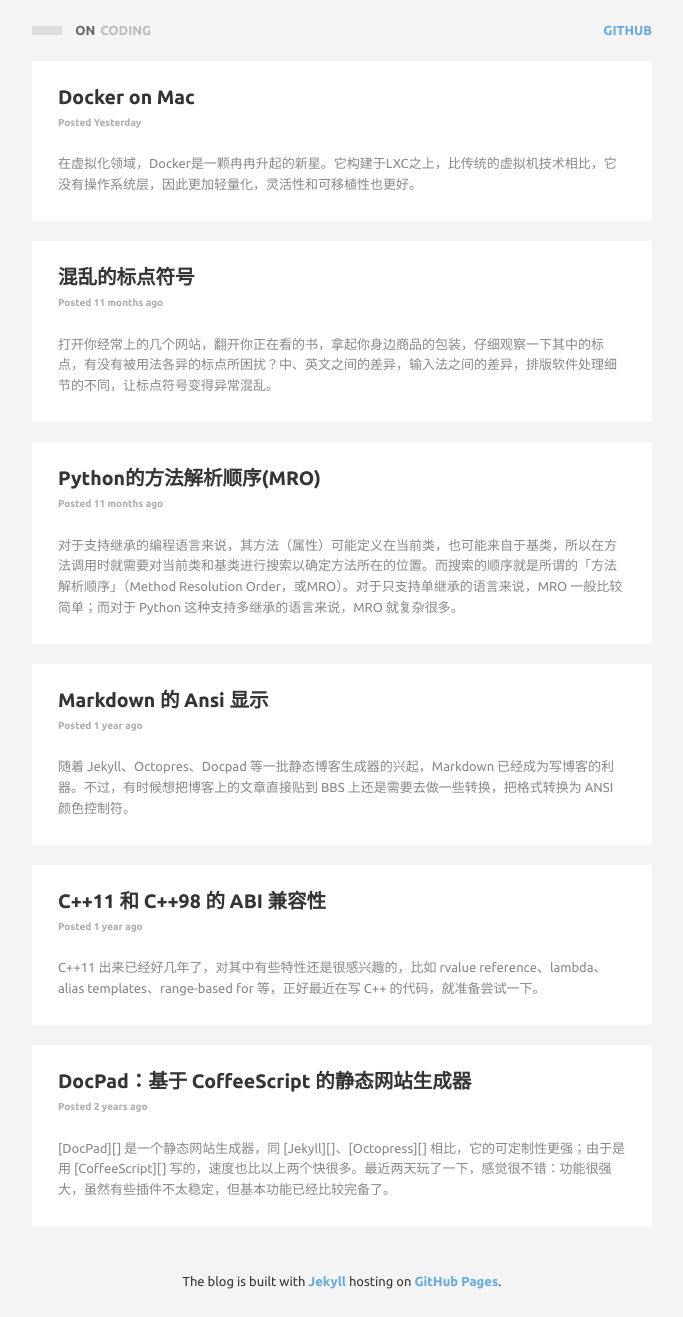
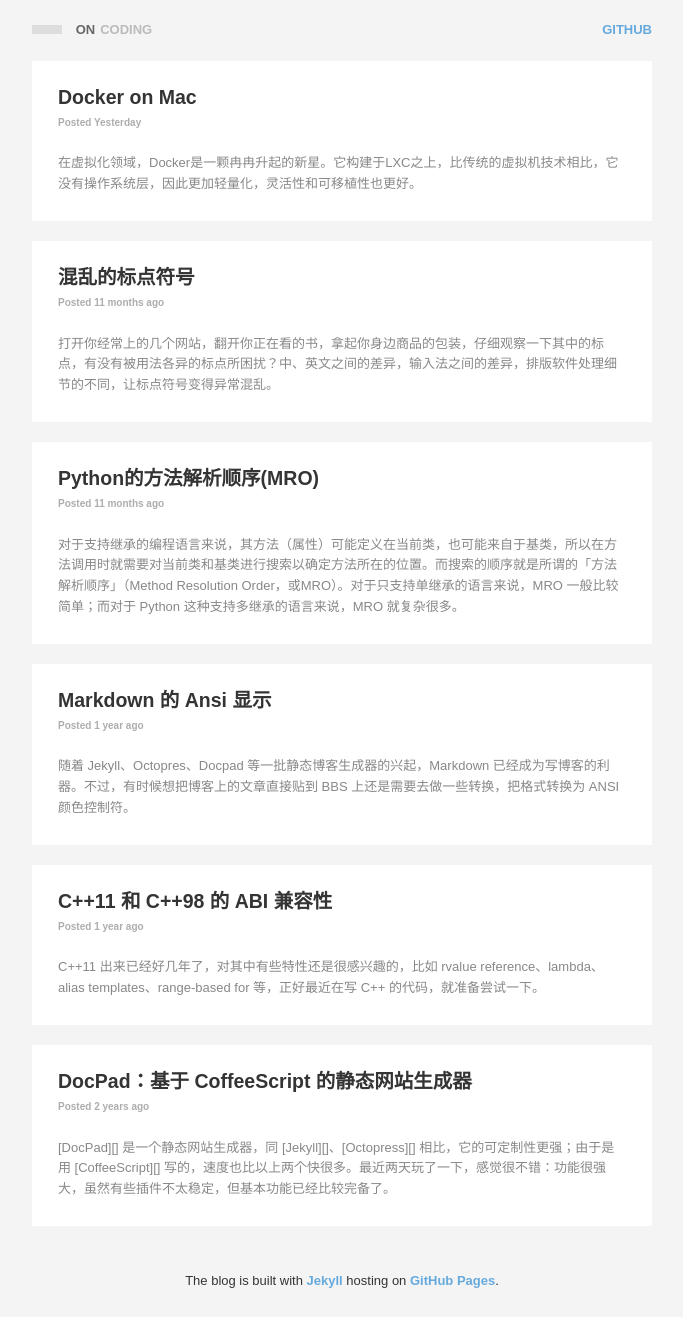
Before and after one commit to hanjianwei/hanjianwei.github.io, a Jekyll site: the page built from index.html, in a window 1280 px wide. Shown: the whole page, without its empty margins (298-981 px from the left). Built offline with Jekyll 4.4.1, drawn with Linux system fonts in a browser that asks for light colours; Markdown is read by kramdown in place of the engine named in the settings; the list of posts is cut into pages by our own code; comment, search, counter and statistics services are not loaded.

Commit message:
Use local font

```diff
--- a/_assets/style.scss
+++ b/_assets/style.scss
@@ -1,11 +1,10 @@
 @import "bourbon/bourbon";
-@import url(http://fonts.googleapis.com/css?family=Ubuntu:400,700);
 
 body {
   background-color: #f4f4f4;
   color: #343434;
   line-height: 1.6em;
-  font-family: Ubuntu;
+  font-family: Ubuntu, sans-serif;
   padding: 20px 10px;
 }
 
--- a/assets/style.css
+++ b/assets/style.css
@@ -1,9 +1,8 @@
-@import url(http://fonts.googleapis.com/css?family=Ubuntu:400,700);
 body {
   background-color: #f4f4f4;
   color: #343434;
   line-height: 1.6em;
-  font-family: Ubuntu;
+  font-family: Ubuntu, sans-serif;
   padding: 20px 10px; }
 
 a {
```
